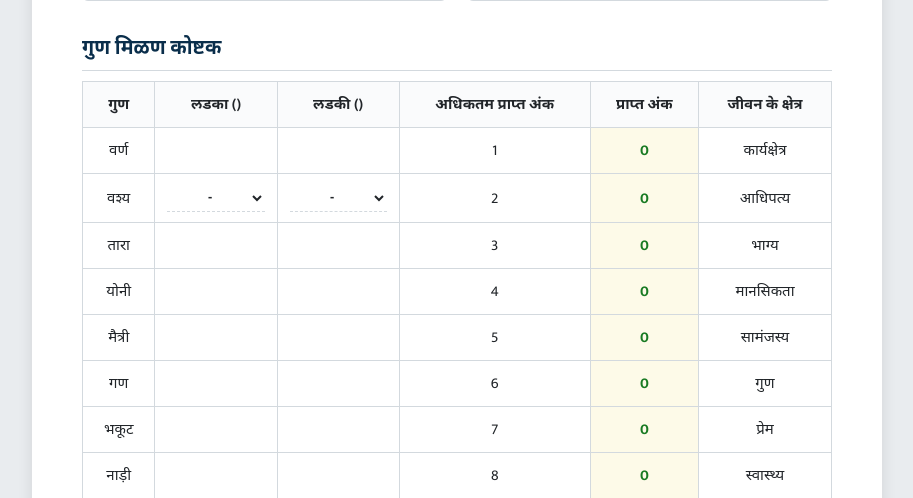
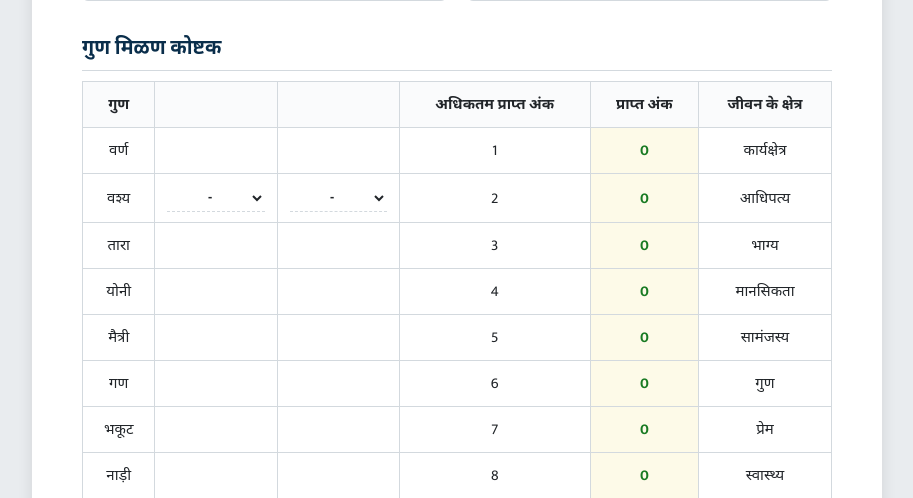
Before and after one commit to prathamk1483/Swamini-Jyotish-Kendra, a Django app: template templates/matchmaking.html in a window 1280 px wide. Shown: the part 1417-1915 px from the top of the page, without its empty margins (183-1096 px from the left). Run offline with Django 5.2, Linux system fonts and the light colour scheme; the template is opened without the code that fills it, so the values that code supplies are empty.

Commit message:
some changes

```diff
--- a/templates/matchmaking.html
+++ b/templates/matchmaking.html
@@ -70,12 +70,15 @@
         .text-box-container { border: 1px solid var(--border-color); padding: 15px; margin-bottom: 20px; }
         .editable-textarea { width: 100%; min-height: 60px; font-size: 16px; border: none; outline: none; font-family: inherit; resize: vertical; line-height: 1.5;}
 
-        /* PRINT STYLES */
+        /* PRINT STYLES - WITH PADDING FIX */
         @media print {
-            @page { size: A4 portrait; margin: 10mm; }
-            body { background: white; padding: 0; }
-            .page-container { box-shadow: none; padding: 0; width: 100%; }
-            .editable-cell, .total-score-input { background: transparent; border-bottom: none; }
+            @page {
+                size: A4 portrait;
+                margin: 15mm 25mm; /* Adds ~1 inch padding to the Left and Right */
+            }
+            body { background: white; padding: 0; margin: 0;}
+            .page-container { box-shadow: none; padding: 0; width: 100%; max-width: 100%; border: none;}
+            .editable-cell, .total-score-input, .editable-text { background: transparent; border-bottom: none; }
             .editable-select { -webkit-appearance: none; -moz-appearance: none; appearance: none; border: none; background: transparent; }
             .print-btn { display: none; }
         }
@@ -163,8 +166,8 @@
             <thead>
                 <tr>
                     <th>गुण</th>
-                    <th>लडका (<span id="boyColName"></span>)</th>
-                    <th>लडकी (<span id="girlColName"></span>)</th>
+                    <th><span id="boyColName"></span></th>
+                    <th><span id="girlColName"></span></th>
                     <th>अधिकतम प्राप्त अंक</th>
                     <th>प्राप्त अंक</th>
                     <th>जीवन के क्षेत्र</th>
@@ -380,7 +383,7 @@
             let gVashya = rashiVashyaMap[gRashi] || "-";
             document.getElementById('bVashya').value = bVashya;
             document.getElementById('gVashya').value = gVashya;
-            recalcVashyaScore();
+            recalcVashyaScore(); // Triggers the matrix calculation
 
             // 3. TARA
             if (bNak !== "-" && gNak !== "-") {
```
